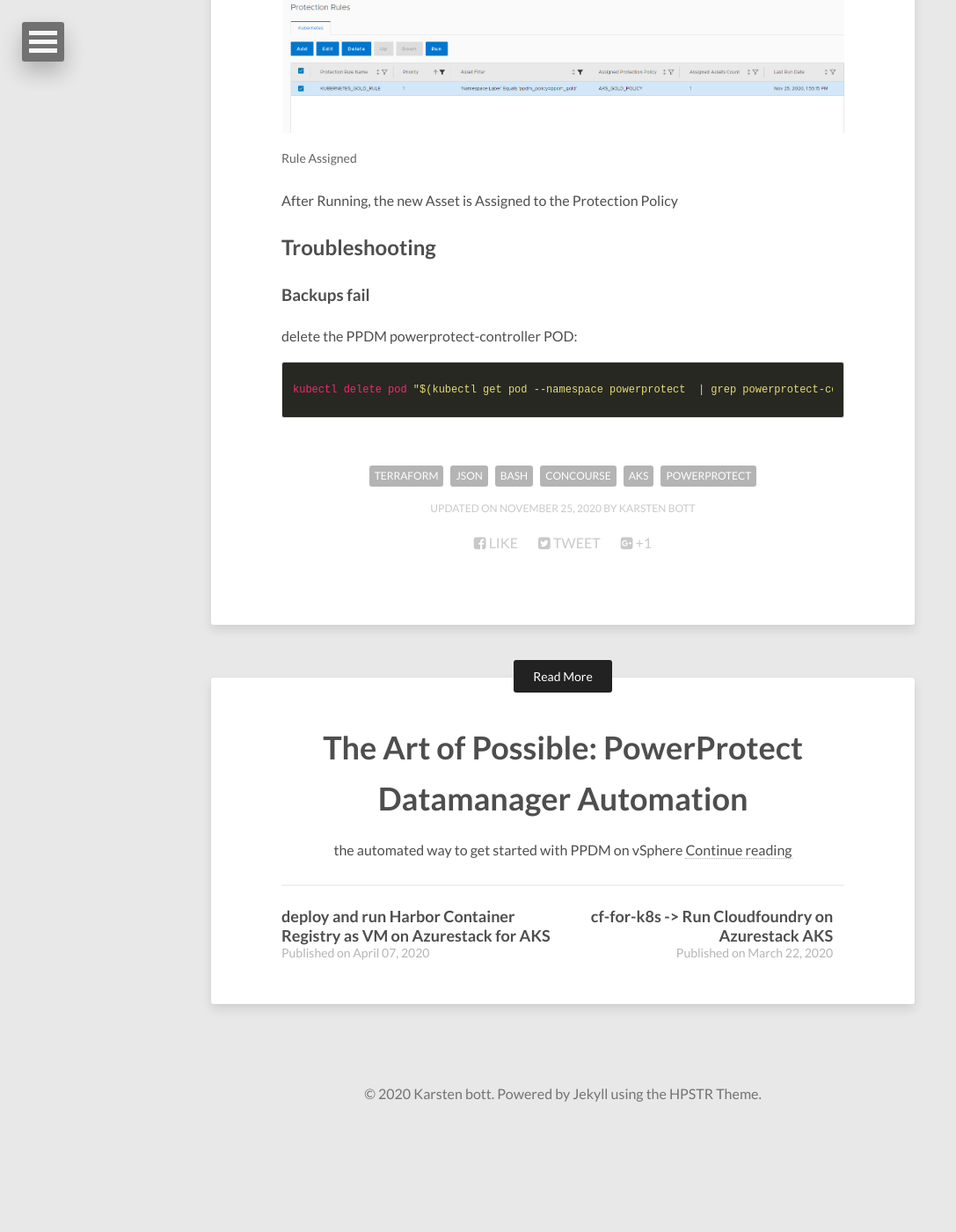
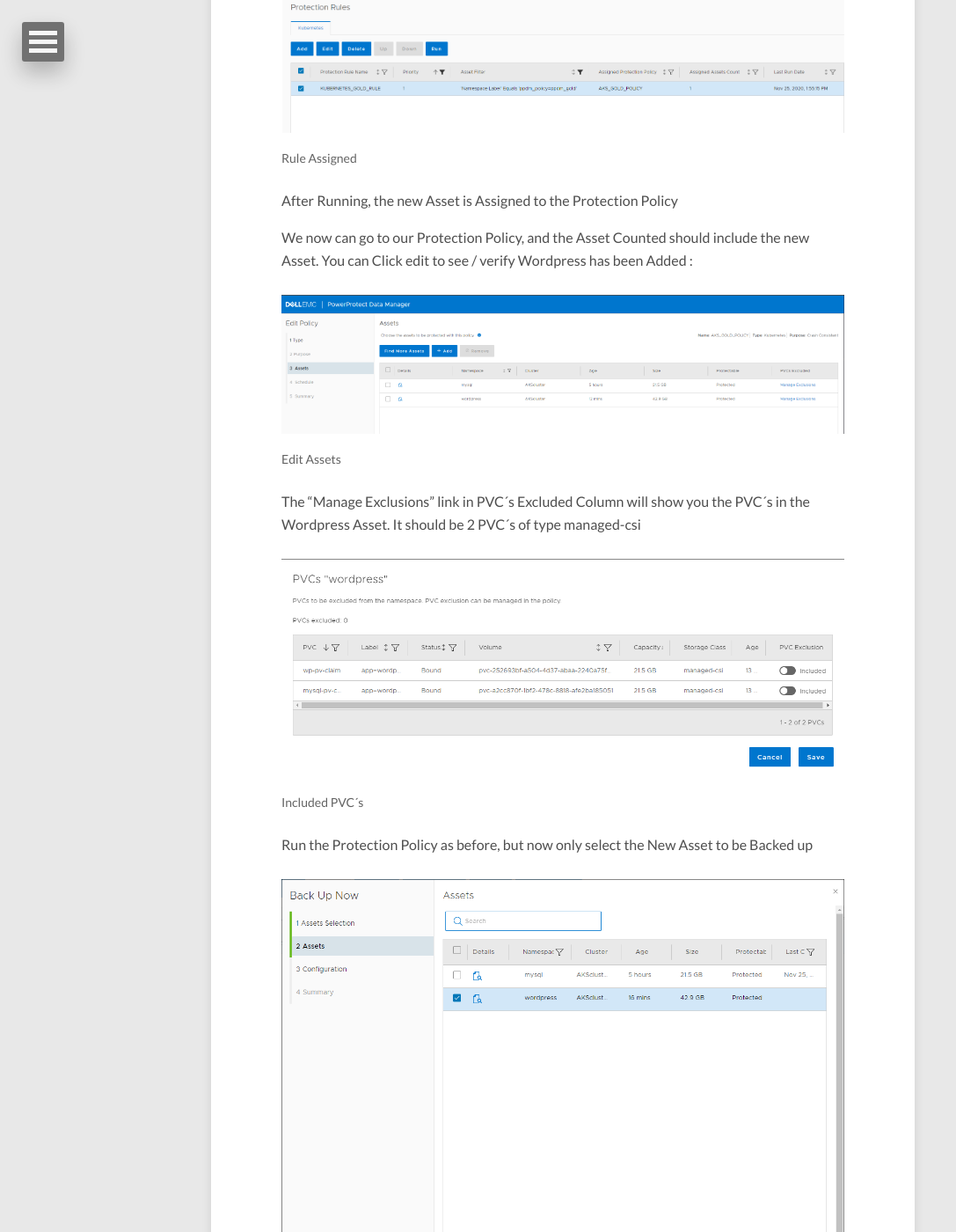
Before and after one commit to bottkars/bottkars.github.io, a Jekyll site: the page built from _posts/2020-11-25-Protecting-AKS-Workloads-on-Azure.md, in a window 1280 px wide and 1400 px high, scrolled down 16021 px. Shown: the whole window at 88% size, without its empty margins (0-1087 px from the left). Built offline with Jekyll 4.4.1, drawn with Linux system fonts in a browser that asks for light colours; nearby versions of some CDN libraries; before the commit the page ends 17305 px from its top, so only the background shows below that; some of the changed text lies outside the part shown.

Commit message:
latest Edist

```diff
--- a/_posts/2020-11-25-Protecting-AKS-Workloads-on-Azure.md
+++ b/_posts/2020-11-25-Protecting-AKS-Workloads-on-Azure.md
@@ -441,8 +441,29 @@
 	<img src="/images/rule_assigned_final.png" alt="">
 	<figcaption>Rule Assigned</figcaption>
 </figure>
+After Running, the new Asset is Assigned to the Protection Policy
 
-After Running, the new Asset is Assigned to the Protection Policy
+We now can go to our Protection Policy, and the Asset Counted should include the new Asset.
+You can Click edit to see / verify Wordpress has been Added :
+
+<figure class="full">
+	<img src="/images/edit_assets.png" alt="">
+	<figcaption>Edit Assets</figcaption>
+</figure>
+
+The "Manage Exclusions" link in PVC´s Excluded Column will show you the PVC´s in the Wordpress Asset. It should be 2 PVC´s of type managed-csi
+<figure class="full">
+	<img src="/images/pvc_wordpress.png" alt="">
+	<figcaption>Included PVC´s</figcaption>
+</figure>
+Run the Protection Policy as before, but now only select the New Asset to be Backed up
+
+
+<figure class="full">
+	<img src="/images/backup_now_slected.png" alt="">
+	<figcaption>Backup Now</figcaption>
+</figure>
+
 ## Troubleshooting
 
 ### Backups fail
```
Also changed, not shown: images/backup_now_slected.png (added), images/dyanamic_asset.png (added), images/edit_assets.png (added), images/pvc_wordpress.png (added).
